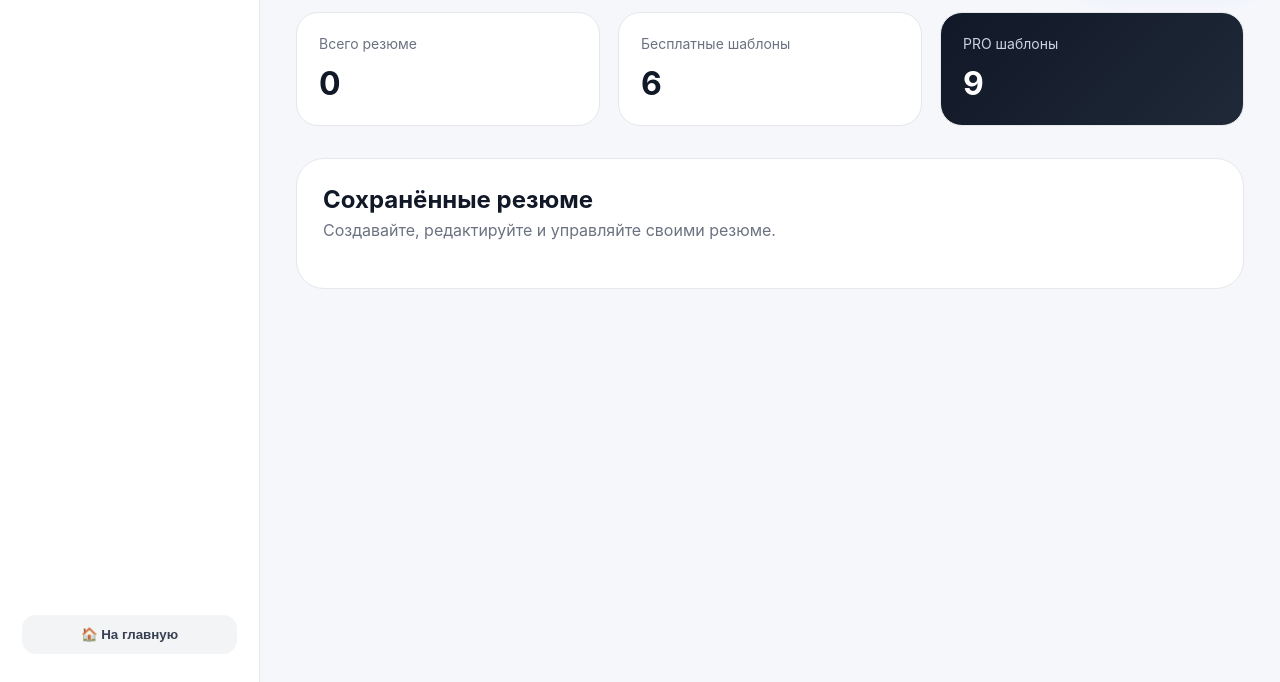
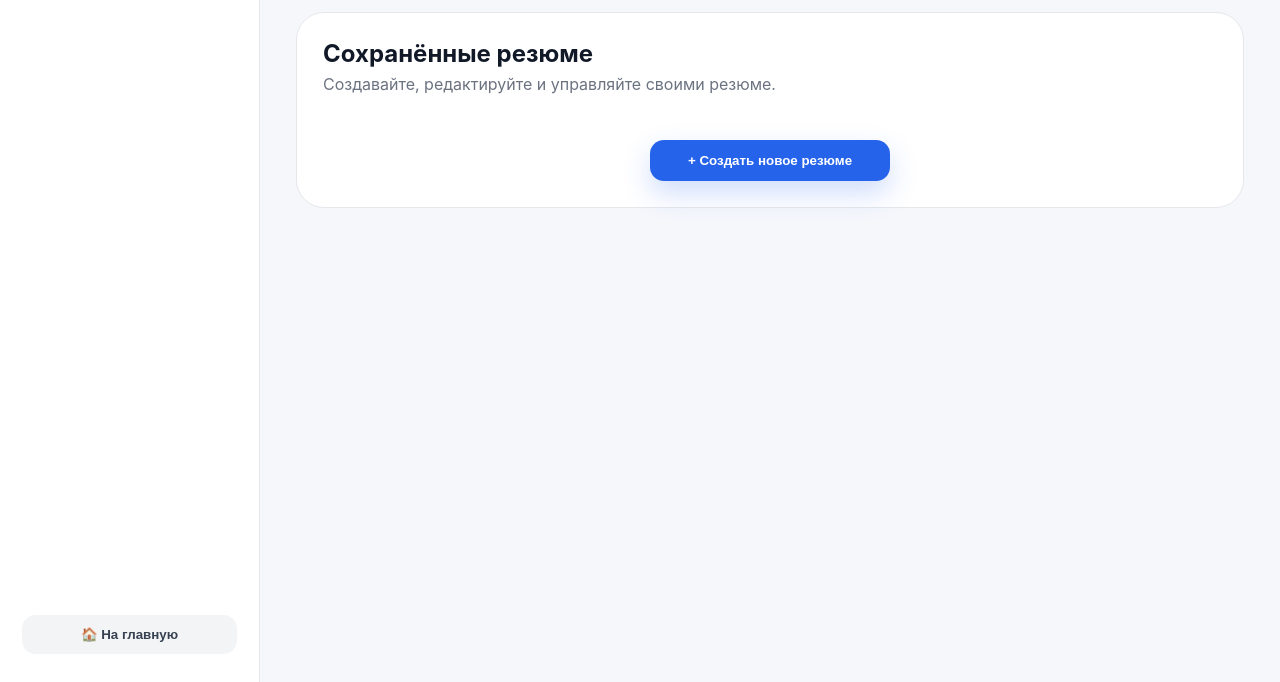
Before and after one commit to arseny-senya/resumepilot, a website: page dashboard.html in a window 1280 px wide. Shown: the part 118-800 px from the top of the page. Drawn offline with Linux system fonts and the light colour scheme; no server answers; sample sign-in values are in the browser's storage.

Commit message:
Add dashboard and multiple resumes

```diff
--- a/dashboard.css
+++ b/dashboard.css
@@ -559,3 +559,12 @@
     grid-template-columns: 1fr;
   }
 }
+.dashboard-bottom-action {
+  margin-top: 24px;
+  display: flex;
+  justify-content: center;
+}
+
+.dashboard-bottom-action .primary-btn {
+  min-width: 240px;
+}
--- a/dashboard.html
+++ b/dashboard.html
@@ -27,28 +27,7 @@
             <p class="eyebrow">Личный кабинет</p>
             <h1>Мои резюме</h1>
           </div>
-
-          <button class="primary-btn" id="newResumeBtn">
-            + Создать резюме
-          </button>
         </header>
-
-        <section class="stats">
-          <div class="stat-card">
-            <span>Всего резюме</span>
-            <strong id="totalResumes">0</strong>
-          </div>
-
-          <div class="stat-card">
-            <span>Бесплатные шаблоны</span>
-            <strong>6</strong>
-          </div>
-
-          <div class="stat-card pro">
-            <span>PRO шаблоны</span>
-            <strong>9</strong>
-          </div>
-        </section>
 
         <section class="resume-section">
           <div class="section-head">
@@ -59,7 +38,11 @@
           <div class="resume-grid" id="resumeGrid">
             <!-- Карточки добавляются через dashboard.js -->
           </div>
-
+          <div class="dashboard-bottom-action">
+            <button class="primary-btn" id="newResumeBtn">
+              + Создать новое резюме
+            </button>
+          </div>
           <div class="empty-state" id="emptyState">
             <div class="empty-icon">📄</div>
 
--- a/dashboard.js
+++ b/dashboard.js
@@ -2,7 +2,6 @@
 
 const resumeGrid = document.getElementById("resumeGrid");
 const emptyState = document.getElementById("emptyState");
-const totalResumes = document.getElementById("totalResumes");
 
 const newResumeBtn = document.getElementById("newResumeBtn");
 const emptyCreateBtn = document.getElementById("emptyCreateBtn");
@@ -51,8 +50,6 @@
 
 function renderResumes(resumes) {
   resumeGrid.innerHTML = "";
-
-  totalResumes.textContent = resumes.length;
 
   if (!resumes.length) {
     emptyState.classList.add("show");
```
